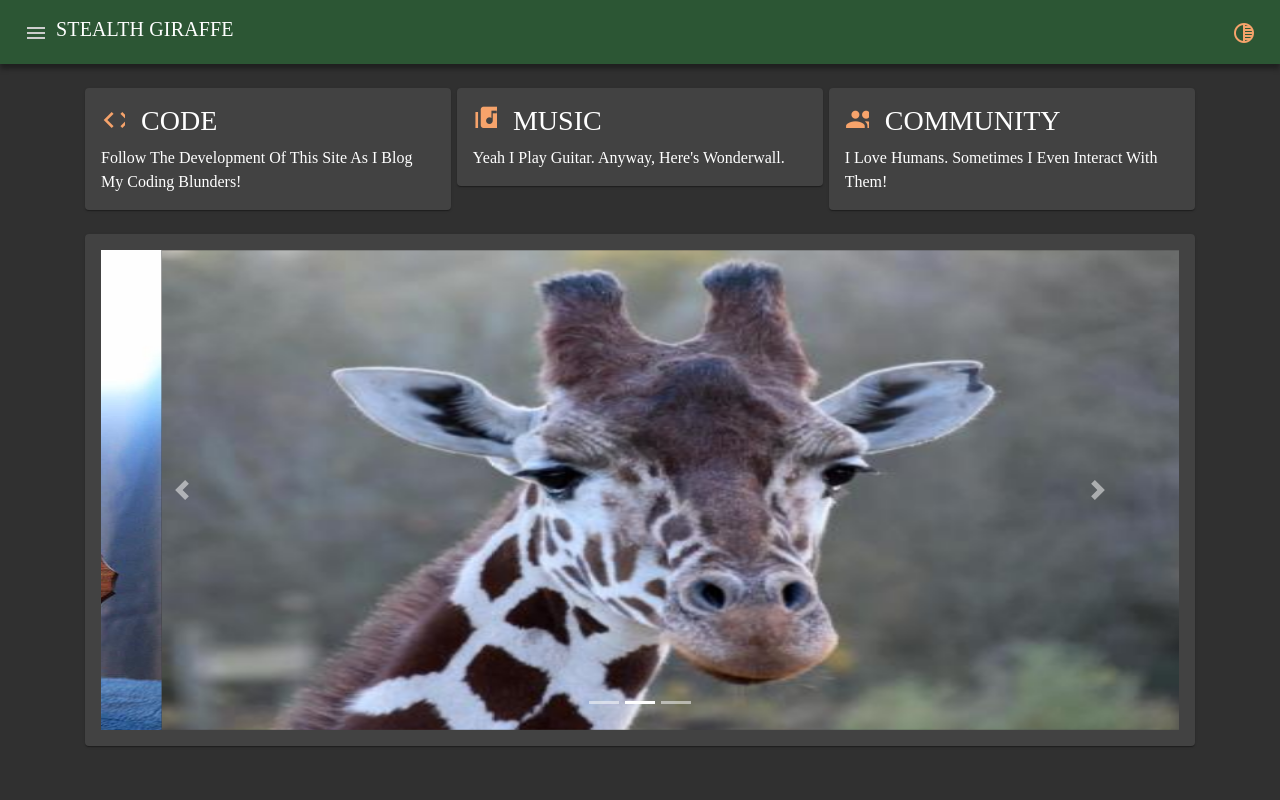
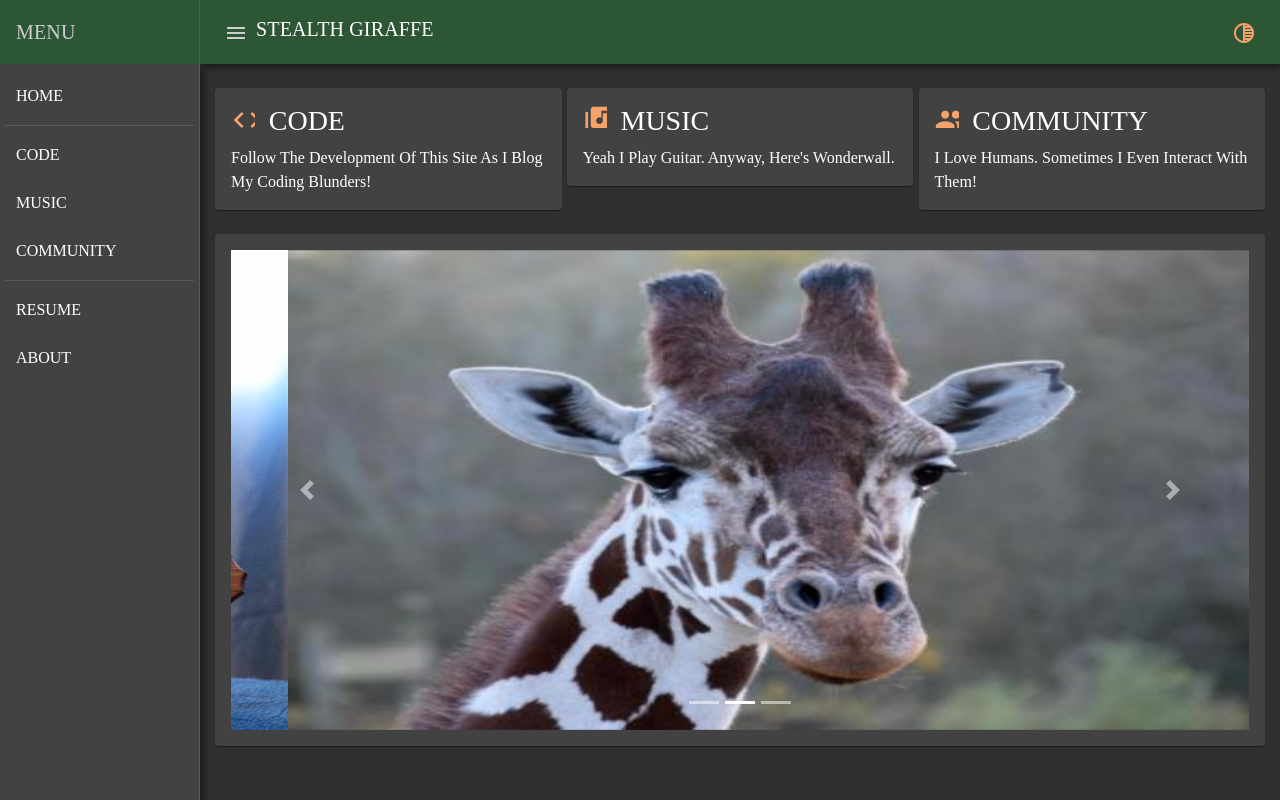
Before and after one commit to enricocxx/personalwebsite, an Angular app in the folder HallOfChris/: page / in a window 1280 px wide. Built offline with nearby package versions, Linux system fonts and the light colour scheme; a web font is replaced by a local one; what @ngmodule/material-carousel, ngx-gist would draw is missing.

Commit message:
Set menu to always open at start.

```diff
--- a/HallOfChris/src/app/main-nav/main-nav.component.html
+++ b/HallOfChris/src/app/main-nav/main-nav.component.html
@@ -2,7 +2,7 @@
   <mat-sidenav #drawer class="sidenav side_shadow" fixedInViewport
       [attr.role]="(isHandset$ | async) ? 'dialog' : 'navigation'"
       [mode]="(isHandset$ | async) ? 'over' : 'side'"
-      [opened]="(isHandset$ | async) === false">
+      [opened]="true">
     <mat-toolbar color="primary">MENU</mat-toolbar>
     <mat-nav-list class="navlist">
       <a mat-list-item href="">HOME</a>
```
